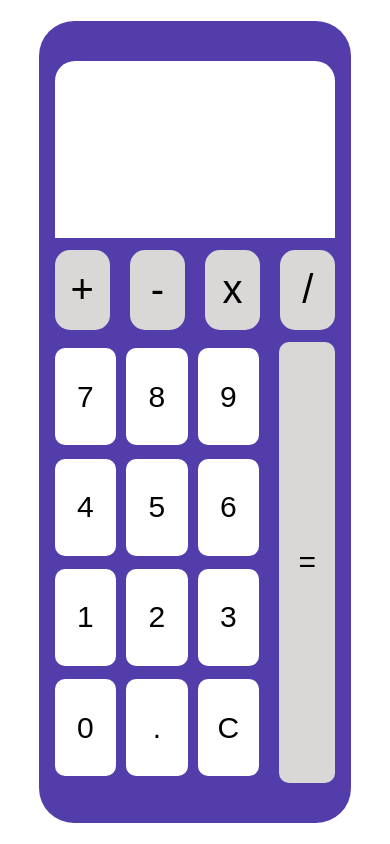
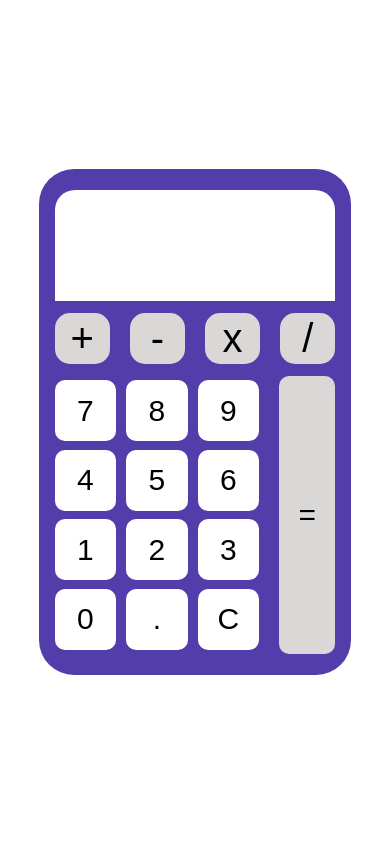
Before and after one commit to beatrizac03/calculadora-js, a plain HTML site: page index.html in a window 390 px wide. Drawn offline with Linux system fonts and the light colour scheme.

Commit message:
mediaqueries 1.0

```diff
--- a/style.css
+++ b/style.css
@@ -175,8 +175,9 @@ html{
 }
 
 
-@media screen and (max-width: 600px){
+@media screen and (max-width: 800px){
     #container{
         width: 80vw;
+        height: 60vh;
     }
 }
```
